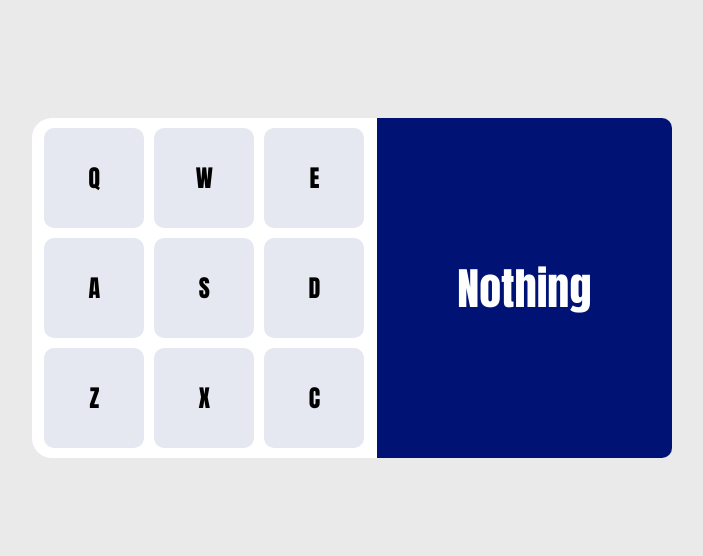
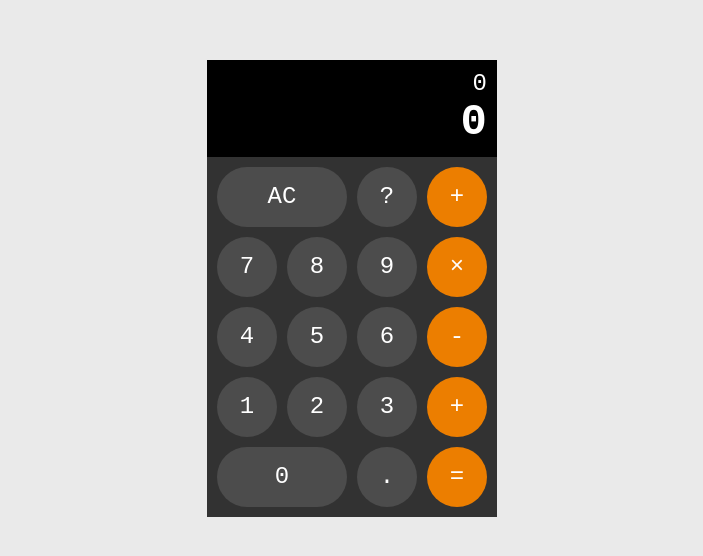
Before and after one commit to Silas-Z/fcc-test-toamto-clock, a React (Create React App) app: page / in a window 1280 px wide. Shown: the part 112-668 px from the top of the page, without its empty margins (288-991 px from the left). Built offline with nearby package versions, Linux system fonts and the light colour scheme.

Commit message:
基本完成布局和样式部分

```diff
--- a/src/App.js
+++ b/src/App.js
@@ -1,163 +1,89 @@
 import React from "react";
 import './App.scss';
 
+class Display extends React.Component {
+  constructor(){
+    super()
+  }
+
+  render(){
+    const {formula,display} = this.props.viewData;
+    return(
+      <div id="view-area">
+        <div id="formula">{formula}</div>
+        <div id="display">{display}</div>
+      </div>
+
+      )
+  }
+}
 
 
-const drumResource = [
-  {
-    id: 'Q',
-    code: 'KeyQ',
-    scr: 'https://s3.amazonaws.com/freecodecamp/drums/Heater-1.mp3',
-    description: 'Q description'
-  },
-  {
-    id: 'W',
-    code: 'KeyW',
-    scr: 'https://s3.amazonaws.com/freecodecamp/drums/Heater-2.mp3',
-    description: 'W description'
-  },
-  {
-    id: 'E',
-    code: 'KeyE',
-    scr: 'https://s3.amazonaws.com/freecodecamp/drums/Heater-3.mp3',
-    description: 'E description'
-  },
-  {
-    id: 'A',
-    code: 'KeyA',
-    scr: 'https://s3.amazonaws.com/freecodecamp/drums/Heater-4_1.mp3',
-    description: 'A description'
-  },
-  {
-    id: 'S',
-    code: 'KeyS',
-    scr: 'https://s3.amazonaws.com/freecodecamp/drums/Heater-6.mp3',
-    description: 'S description'
-  },
-  {
-    id: 'D',
-    code: 'KeyD',
-    scr: 'https://s3.amazonaws.com/freecodecamp/drums/Dsc_Oh.mp3',
-    description: 'D description'
-  }, {
-    id: 'Z',
-    code: 'KeyZ',
-    scr: 'https://s3.amazonaws.com/freecodecamp/drums/Kick_n_Hat.mp3',
-    description: 'Z description'
-  },
-  {
-    id: 'X',
-    code: 'KeyX',
-    scr: 'https://s3.amazonaws.com/freecodecamp/drums/RP4_KICK_1.mp3',
-    description: 'X description'
-  },
-  {
-    id: 'C',
-    code: 'KeyC',
-    scr: 'https://s3.amazonaws.com/freecodecamp/drums/Cev_H2.mp3',
-    description: 'C description'
-  },
-]
 
-class DrumPad extends React.Component {
-  constructor(props) {
+class Button extends React.Component {
+  constructor(props){
     super(props)
-    this.state = {
-      isPressed: false,
-    }
-    this.handleOnClick = this.handleOnClick.bind(this)
-    this.handleOnKeyDown = this.handleOnKeyDown.bind(this)
-    this.changeIsPressed = this.changeIsPressed.bind(this)
-    this.playSound = this.playSound.bind(this)
+    this.handleNumOnClick = this.handleNumOnClick.bind(this)
   }
-  componentDidMount() {
-    document.addEventListener('keydown', this.handleOnKeyDown)
+
+  handleNumOnClick (e){
+    const value = e.target.innerText
+    console.log(value)
+    this.props.handlePress(value)
+
   }
-  componentWillUnmount() {
-    document.removeEventListener('keydown', this.handleOnKeyDown)
+  render() {
+    return (
+      <div id="button-area">
+        <div id="clear" className="button">AC</div>
+        <div id="delete" className="button">?</div>
+        <div id="divide" className="calc-button button">+</div>
+        <div onClick={this.handleNumOnClick} id="seven" className="num-button button">7</div>
+        <div onClick={this.handleNumOnClick} id="eight" className="num-button button">8</div>
+        <div onClick={this.handleNumOnClick} id="nine" className="num-button button">9</div>
+        <div id="multiply" className="calc-button button">×</div>
+        <div onClick={this.handleNumOnClick} id="four" className="num-button button">4</div>
+        <div onClick={this.handleNumOnClick} id="five" className="num-button button">5</div>
+        <div onClick={this.handleNumOnClick} id="six" className="num-button button">6</div>
+        <div id="subtract" className="calc-button button">-</div>
+        <div onClick={this.handleNumOnClick} id="one" className="num-button button">1</div>
+        <div onClick={this.handleNumOnClick} id="two" className="num-button button">2</div>
+        <div onClick={this.handleNumOnClick} id="three" className="num-button button">3</div>
+        <div id="add" className="calc-button button">+</div>
+        <div onClick={this.handleNumOnClick} id="zero" className="num-button button">0</div>
+        <div id="decimal" className="num-button button">.</div>
+        <div id="equals" className="calc-button button">=</div>
+
+      </div>
+    )
   }
-  handleOnClick(e) {
-    this.changeIsPressed()
+}
 
 
-    this.props.setDisplay(e.target.id);
-    console.log(e.target)
-    this.playSound(e.target.firstElementChild.id);
-  }
-
-  handleOnKeyDown(e) {
-    let item = this.props.drumResource;
-    if (e.code == item.code) {
-      console.log(e)
-      this.changeIsPressed()
-      this.playSound(item.id);
-      // 处理 display 组件显示
-      this.props.setDisplay(item.description);
-
-    }
-
-  }
-
-  changeIsPressed() {
-    this.setState({ isPressed: true })
-    setTimeout(() => {
-      this.setState({ isPressed: false })
-    }, 100);
-  }
-
-  playSound(e) {
-    const sound = document.getElementById(e);
-    sound.currentTime = 0;
-    sound.play();
-
-  }
-
-  render() {
-    let item = this.props.drumResource;
-
-    return (
-      <div
-        className={this.state.isPressed ? "drum-pad press" : "drum-pad"}
-        id={item.description}
-        onClick={this.handleOnClick}
-      >
-
-        <audio className="clip" id={item.id} src={item.scr} ></audio>
-        {item.id}
-      </div>
-
-    )
-  }
-
-}
 
 class App extends React.Component {
   constructor(props) {
     super(props)
     this.state = {
-      display: 'Nothing'
+      formula:'0',
+      display: '0'
     }
-    this.handleSetDisplay = this.handleSetDisplay.bind(this)
+    this.handlePress = this.handlePress.bind(this)
   }
-  handleSetDisplay(e) {
-    this.setState({
-      display: e
-    })
-
+  handlePress (e){
+    this.setState(({
+      display:e
+    }))
   }
   render() {
-    const drumPads = drumResource.map(
-      item =>
-        <DrumPad drumResource={item} key={item.id} setDisplay={this.handleSetDisplay} />)
     return (
       <div id="container">
-        <div id="drum-machine">
-          <div id="drum-area">{drumPads}</div>
+        <div id="calculator">
+        <Display viewData={this.state}/>
+        <Button handlePress={this.handlePress}/>
+        </div>
 
-          <div id="display">
-            <div id="content">{this.state.display}</div>
-          </div>
-        </div>
+
       </div>
     )
 
--- a/src/App.scss
+++ b/src/App.scss
@@ -1,8 +1,3 @@
-body {
-    padding: 0;
-    margin: 0;
-}
-
 #container {
     background-color: rgb(234, 234, 234);
     width: 100vw;
@@ -11,58 +6,59 @@ body {
     justify-content: center;
     align-items: center;
 }
+#calculator {
+    background-color: #323232;
+    // border-radius: 0px 0px 10px 10px;
+}
+#view-area {
+    background-color: #000000;
+    color: white;
+    text-align: right;
+    font-size: 24px;
+    font-family:'Courier New', Courier, monospace;
+    padding: 10px;
 
-#drum-machine {
+    #display {
+        font-size: 44px;
+        font-weight: bold;
+    }
+
+}
+#button-area {
     display: flex;
-    flex-direction: row;
-    width: 640px;
-    height: 340px;
-    background-color: white;
-    border-radius: 20px;
-}
+    justify-content: center;
+    flex-wrap:wrap;
+    width: 280px;
+    font-family: 'Courier New', Courier, monospace;
+    font-size: 24px;
+    color: white;
+    padding: 5px;
+    text-align: center;
+    line-height: 60px;
 
-#drum-area {
-    display: flex;
-    flex-wrap: wrap;
-    justify-content: center;
-    align-items: center;
-    width: 340px;
-    padding: 5px;
 
 
 }
+.button {
+    width: 60px;
+    height: 60px;
+    border-radius: 30px;
+    margin: 5px;
+    background-color: #4c4c4c;
+}
 
-.drum-pad {
-    width: 100px;
-    height: 100px;
-    background-color: rgb(229, 232, 240);
-    border-radius: 10px;
-    margin: 5px;
-    font-size: 24px;
-    font-family: Impact, Haettenschweiler, 'Arial Narrow Bold', sans-serif;
-    line-height:100px;
-    text-align: center;
-
-    p {
-        margin: 0px;
-    }
+.num-button {
 
 
 }
+.calc-button {
+    background-color: #ec7e00;
+}
 
-.press {
-    background-color: rgb(203, 209, 225);
+#clear {
+    width: 130px;
 
 }
-
-#display {
-    display: flex;
-    width: 300px;
-    justify-content: center;
-    align-items: center;
-    background-color: rgb(0, 19, 117);
-    border-radius: 0px 10px 10px 0px;
-    color: white;
-    font-size: 44px;
-    font-family: Impact, Haettenschweiler, 'Arial Narrow Bold', sans-serif;
+#zero {
+    width:130px;
 }
```
